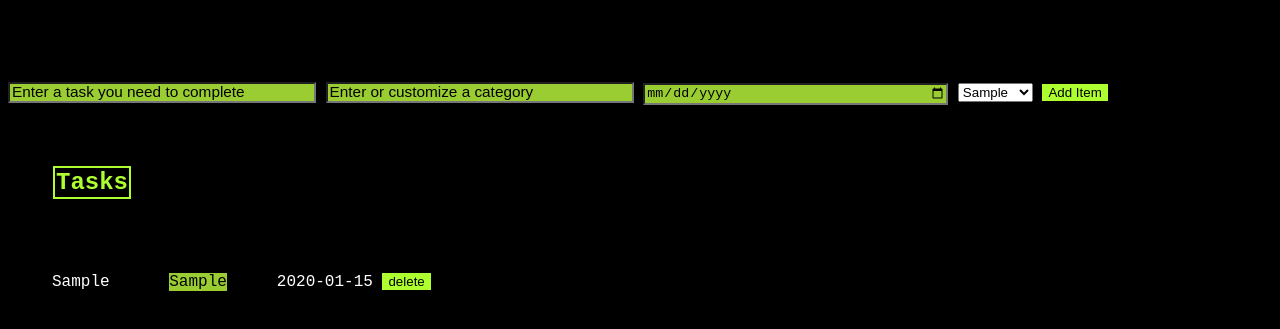
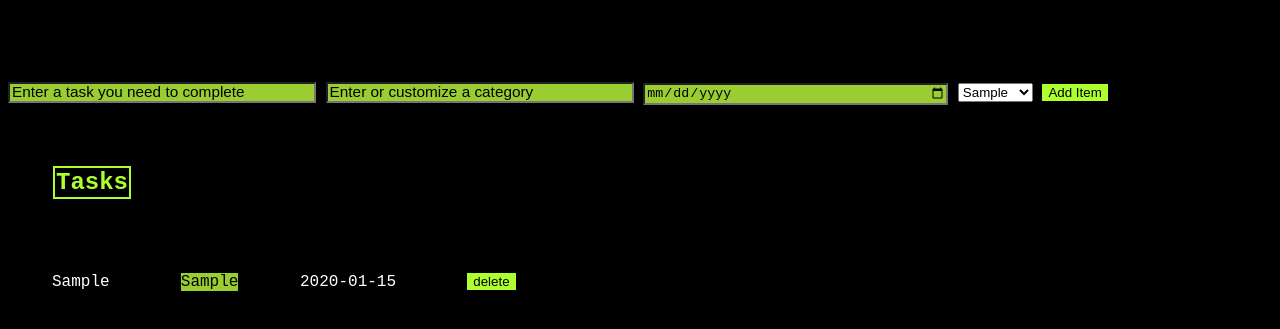
Before and after one commit to tinamorlock/ToDoList, a plain HTML site: page index.html in a window 1280 px wide. Both pictures are taken after typing "Sample", "Sample", "2020-01-15" into the empty fields and a click on the button "Add Item". Shown: the part 61-390 px from the top of the page. Drawn offline with Linux system fonts and the light colour scheme.

Commit message:
cleaned up CSS organization to finish code

```diff
--- a/style.css
+++ b/style.css
@@ -48,16 +48,12 @@ input {
 li {
     padding: 4px;
 }
-
-.task {
-    padding-right: 50px;
-}
 .category {
     background-color: yellowgreen;
     color: black;
-    margin-right: 50px;
+    margin-left: 5%;
 }
 
-.done {
-    text-decoration: line-through;
+.date, .delete {
+    margin-left: 5%;
 }
```
